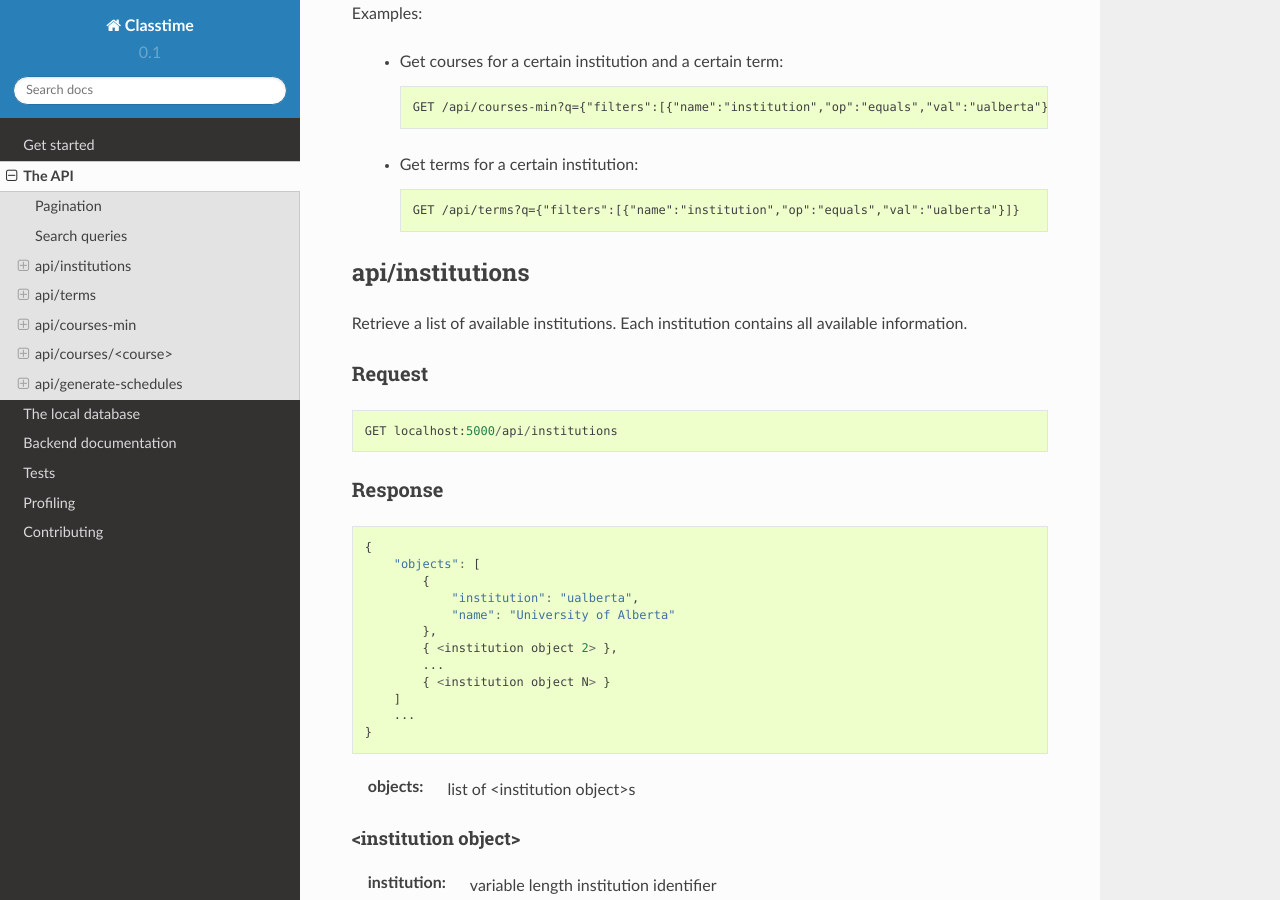
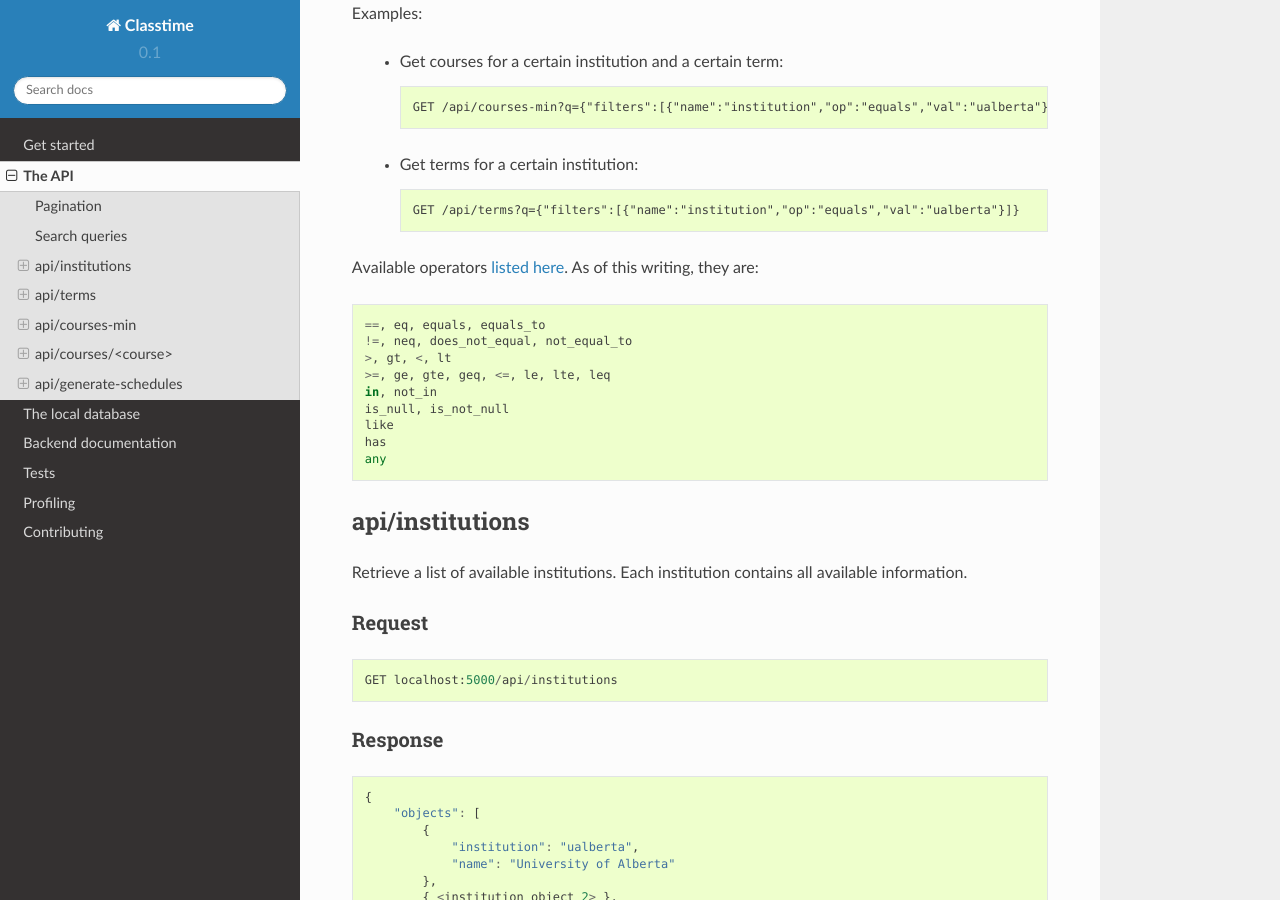
Before and after one commit to ahoskins/Winston, a Sphinx documentation site: the page built from docs/the-api.rst, in a window 1280 px wide and 900 px high, scrolled down 1306 px. Built offline with Sphinx 7.4.7 and the Read the Docs theme 2.0.0, drawn with Linux system fonts in a browser that asks for light colours.

Commit message:
docs(api): add search query operators

```diff
--- a/docs/the-api.rst
+++ b/docs/the-api.rst
@@ -61,6 +61,17 @@ Examples:
 
  	 GET /api/terms?q={"filters":[{"name":"institution","op":"equals","val":"ualberta"}]}
 
+Available operators `listed here <http://flask-restless.readthedocs.org/en/latest/searchformat.html#operators>`__. As of this writing, they are::
+
+    ==, eq, equals, equals_to
+    !=, neq, does_not_equal, not_equal_to
+    >, gt, <, lt
+    >=, ge, gte, geq, <=, le, lte, leq
+    in, not_in
+    is_null, is_not_null
+    like
+    has
+    any
 
 .. _api-institutions
 
```
